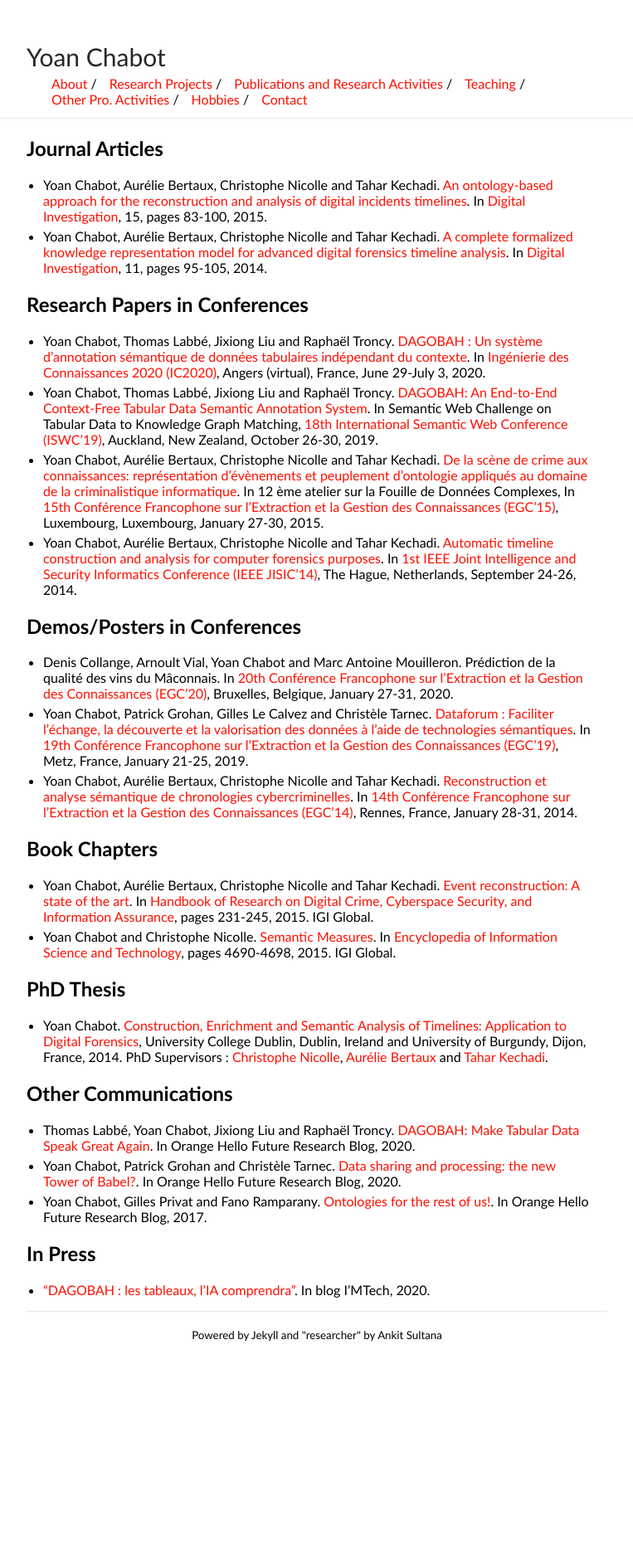
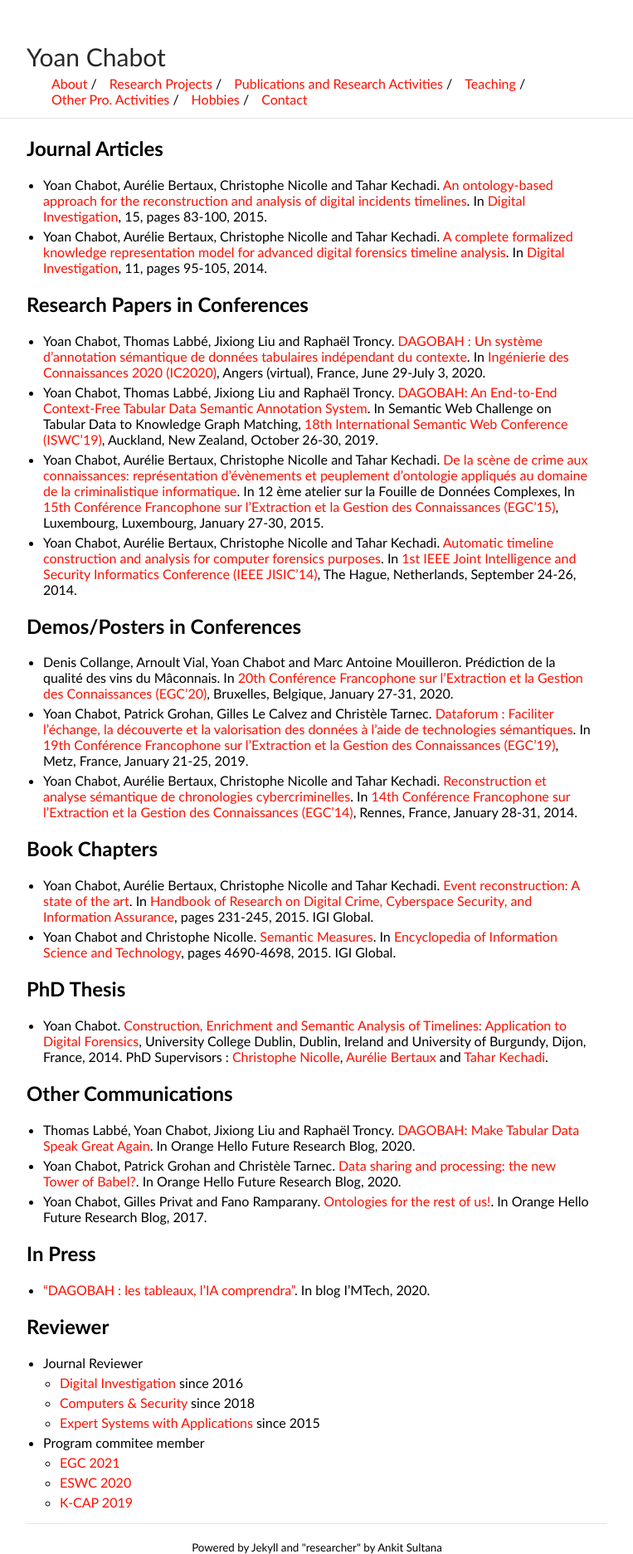
Before and after one commit to yoanchabot/yoanchabot.github.io, a Jekyll site: the page built from publications.md, in a window 1280 px wide. Shown: the whole page at 83% size, without its empty margins (258-1021 px from the left). Built offline with Jekyll 4.4.1, drawn with Linux system fonts in a browser that asks for light colours; before the commit the page ends 1617 px from its top, so only the background shows below that.

Commit message:
Update publications.md

```diff
--- a/publications.md
+++ b/publications.md
@@ -37,4 +37,19 @@ title: Publications
 * Yoan Chabot, Gilles Privat and Fano Ramparany. [Ontologies for the rest of us!](https://hellofuture.orange.com/en/ontologies-for-the-rest-of-us/). In Orange Hello Future Research Blog, 2017.
 
 ## In Press
+
 * ["DAGOBAH : les tableaux, l'IA comprendra"](https://blogrecherche.wp.imt.fr/2020/06/22/dagobah-les-tableaux-lia-comprendra/). In blog I'MTech, 2020.
+
+
+
+## Reviewer
+
+* Journal Reviewer
+  * [Digital Investigation](https://www.journals.elsevier.com/digital-investigation) since 2016
+  * [Computers & Security](https://www.journals.elsevier.com/computers-and-security) since 2018
+  * [Expert Systems with Applications](https://www.journals.elsevier.com/expert-systems-with-applications) since 2015
+
+* Program commitee member
+  * [EGC 2021](https://egc2021.sciencesconf.org/)
+  * [ESWC 2020](https://2020.eswc-conferences.org/)
+  * [K-CAP 2019](http://www.k-cap.org/2019/)
```
